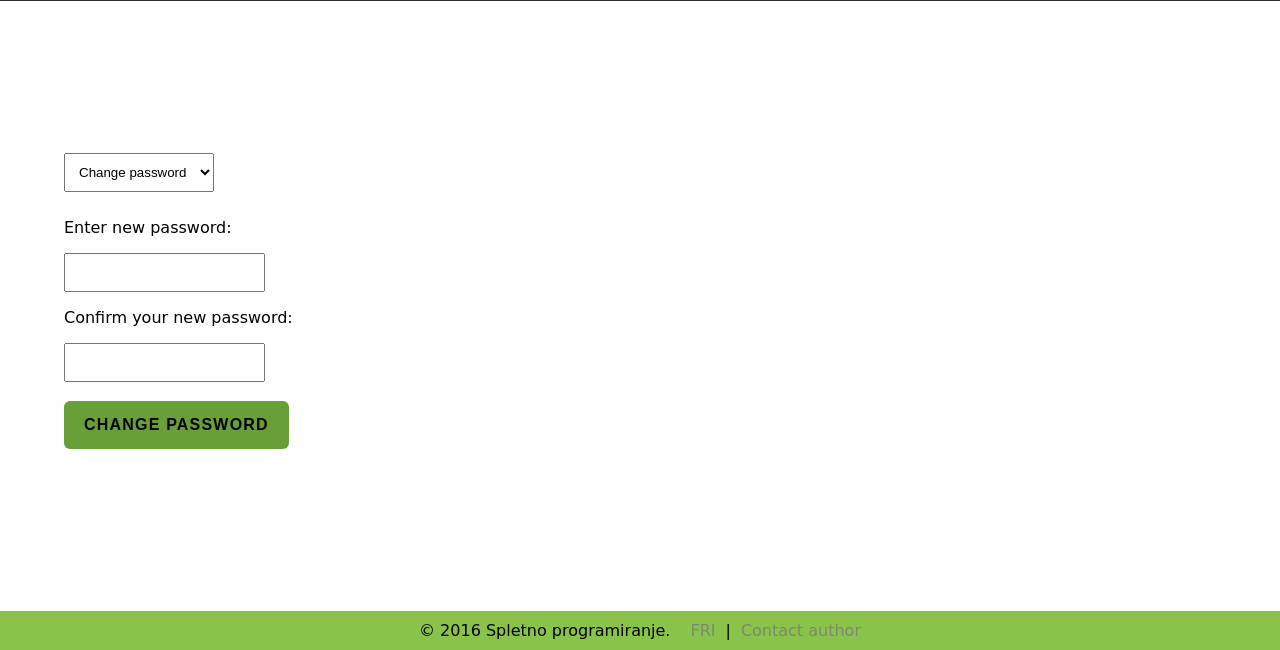
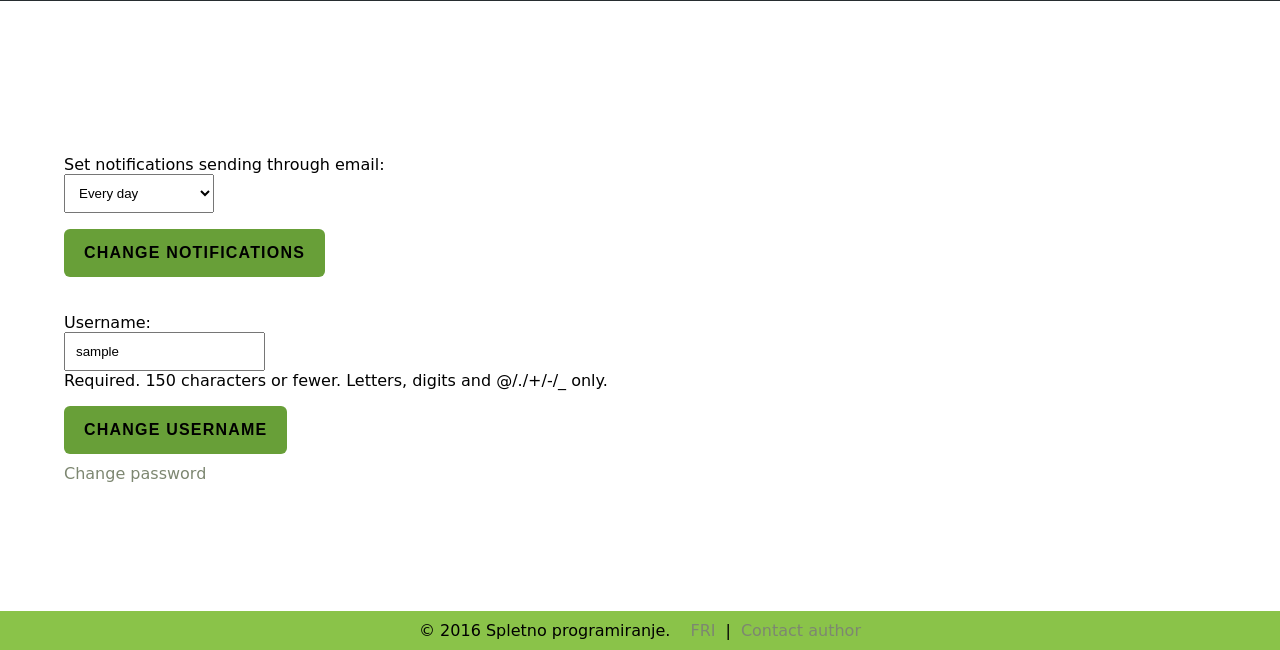
Before and after one commit to kknavs/sp-2016, a Django app: page /settings/ in a window 1280 px wide. Shown: the part 150-800 px from the top of the page. Run offline with Django 3.2, Linux system fonts and the light colour scheme; the visitor is signed in with stand-in values (Sample User, id 1); data comes from the database, SQL or seed files in the repository.

Commit message:
Added  test for  categories  (unique per user), updated settings .

```diff
--- a/src/_django_dotodo/dotodo/forms.py
+++ b/src/_django_dotodo/dotodo/forms.py
@@ -1,6 +1,6 @@
 from django import forms
 from django.contrib.auth import authenticate, login, logout
-from .models import Task, Category
+from .models import *
 
 
 class LoginForm(forms.Form):
@@ -77,3 +77,30 @@ class EditCategoryForm(forms.ModelForm):
     class Meta:
         model = Category
         exclude = ['created_date', 'updated_date', 'user']
+
+
+class EditNotificationsForm(forms.ModelForm):
+
+    def __init__(self, *args, **kwargs):
+        self.request = kwargs.pop('request', None)
+        super(EditNotificationsForm, self).__init__(*args, **kwargs)
+        self.fields['priority'].label = 'Set notifications sending through email:'
+
+    def save(self, *args, **kwargs):
+        kwargs['commit'] = False
+        obj = super(EditNotificationsForm, self).save(*args, **kwargs)
+        if self.request:
+            obj.user = self.request.user
+        obj.save()
+        return obj
+
+    class Meta:
+        model = Notifications
+        exclude = ['user']
+
+
+class EditUsernameForm(forms.ModelForm):
+
+    class Meta:
+        model = User
+        fields = ['username']
--- a/src/_django_dotodo/dotodo/models.py
+++ b/src/_django_dotodo/dotodo/models.py
@@ -3,6 +3,7 @@ from django.db import models
 from django import forms
 from django.contrib.auth.models import User
 from django.utils import timezone
+from django.db.models.signals import post_save
 
 
 # https://docs.djangoproject.com/en/1.10/ref/models/fields/#filefield
@@ -40,4 +41,21 @@ class Task(models.Model):
     created_date = models.DateTimeField(default=timezone.now)
     updated_date = models.DateTimeField(default=timezone.now)
     user = models.ForeignKey(User, on_delete=models.CASCADE)
-    category = models.OneToOneField(Category, on_delete=models.SET_NULL, blank=True, null=True)
+    category = models.ForeignKey(Category, on_delete=models.SET_NULL, blank=True, null=True)
+
+
+class Notifications(models.Model):
+    PRIORITY_CHOICES = (
+        ('1', 'Every day'),
+        ('2', 'For important task'),
+        ('3', 'No notifications'),
+    )
+    priority = models.CharField(max_length=1, choices=PRIORITY_CHOICES, default=1)
+    user = models.OneToOneField(User, on_delete=models.CASCADE, related_name='notifications')
+
+
+def create_user_notifications(sender, instance, created, **kwargs):
+    if created:
+        Notifications.objects.create(user=instance)
+
+post_save.connect(create_user_notifications, sender=User)
--- a/src/_django_dotodo/dotodo/templates/dotodo/base.html
+++ b/src/_django_dotodo/dotodo/templates/dotodo/base.html
@@ -12,8 +12,7 @@
     <link rel="icon" type="image/png" href="{% static 'dotodo/images/favicon-32x32.png' %}" sizes="32x32">
     <link rel="icon" type="image/png" href="{% static 'dotodo/images/favicon-16x16.png' %}" sizes="16x16">
     <link rel="manifest" href="{% static 'dotodo/images/manifest.json' %}">
-    {% block head %}
-    {% endblock %}
+
     <meta name="theme-color" content="#ffffff">
 
     <script type="text/javascript" src="{% static 'dotodo/js/main.js' %}" defer></script>
@@ -21,6 +20,10 @@
         DJANGO_STATIC_URL_IMAGES = "{% static 'dotodo/images'%}";
     </script>
     <script src="{% static 'dotodo/js/jquery-3.1.1.min.js' %}"></script>
+
+    {% block head %}
+    {% endblock %}
+
 </head>
 <body>
 <div id="page-wrapper">
@@ -28,7 +31,11 @@
         <header id="header" class="container">
 
             <!-- Logo -->
-            <a href="{% url 'index' %}" class="logo">
+            {% if user.is_authenticated %}
+            <a href="{% url 'home' %}" class="logo">
+                {% else %}
+                <a href="{% url 'index' %}" class="logo">
+            {% endif %}
                 <span class="logo"><img src="{% static 'dotodo/images/logo.svg' %}" alt="Logo"/></span>
             </a>
 
--- a/src/_django_dotodo/dotodo/templates/dotodo/settings.html
+++ b/src/_django_dotodo/dotodo/templates/dotodo/settings.html
@@ -3,7 +3,6 @@
 
 {% block head %}
     <title>doToDo Settings</title>
-    <script type="text/javascript" src="{% static 'dotodo/js/settings.js' %}" defer></script>
 {% endblock %}
 {% block nav_links %}
     {% include 'dotodo/nav_links/home.html' %}
@@ -11,38 +10,28 @@
 
 {% block main %}
     <section>
-            <select id="settingsChange" onchange="settingsChange()">
-                <option value="Password">Change password</option>
-                <option value="Email">Change email</option>
-                <option value="Notifications">Task notification</option>
-            </select>
-            <form id="formPassword">
-                <p class="contact"><label for="password">Enter new password:</label></p>
-                <input type="password" id="password" name="password" required=""  pattern=".{5,}" title="5 characters minimum">
-                <p class="contact"><label for="repassword">Confirm your new password:</label></p>
-                <input type="password" id="repassword" name="password" required=""  pattern=".{5,}" title="5 characters minimum">
-                <br>
-                <input class="button" name="submitPassword" id="submitPassword"  value="Change password" type="submit">
-            </form>
 
-            <form id="formEmail">
+           {% comment %} <form id="formEmail">
                 <p class="contact"><label for="email">Email:</label></p>
                 <input id="email" name="email" placeholder="example@domain.com" required="" type="email">
                 <br>
                 <input class="button" name="submitEmail" id="submitEmail"  value="Change email" type="submit">
-            </form>
+            </form>{% endcomment %}
 
-            <form id="formNotifications">
+        <form id="formNotifications" method="POST"  action="">
+            {% csrf_token %}
+            {{ edit_form.as_p }}
+            <input class="button" name="submitNotifications" id="submitNotifications"  value="Change notifications" type="submit">
+        </form>
 
-                <p class="contact"><label for="notifications">Send email with tasks:</label></p>
-                <select name="notifications" id="notifications">
-                    <option value="Day">Every day</option>
-                    <option value="Important">For important task</option>
-                    <option value="Notifications">No notifications</option>
-                </select>
+        <form id="formUsername" method="POST"  action="">
+            {% csrf_token %}
+            {{ edit_u.as_p }}
+            <input class="button" name="submitUsername" id="submitUsername"  value="Change username" type="submit">
+        </form>
 
-                <br>
-                <input class="button" name="submitNotifications" id="submitNotifications"  value="Change notifications" type="submit">
-            </form>
+        <a href="{% url 'password_change' %}" target="_blank">Change password</a>
+
+
     </section>
 {% endblock %}
--- a/src/_django_dotodo/dotodo/urls.py
+++ b/src/_django_dotodo/dotodo/urls.py
@@ -1,5 +1,6 @@
 from django.conf.urls import url
-from django.contrib.auth.views import password_reset, password_reset_done, password_reset_confirm, password_reset_complete
+from django.contrib.auth.views import password_reset, password_reset_done, password_reset_confirm,\
+    password_reset_complete, password_change_done, password_change
 
 from . import views
 
@@ -16,6 +17,10 @@ urlpatterns = [
         name='password_reset_complete'),
     url(r'^password/reset/done/$', password_reset_done, {'template_name': 'registration/auth_password_reset_done.html'},
         name='password_reset_done'),
+    url(r'^password/change/$', password_change, {'template_name': 'registration/auth_password_change_form.html'},
+        name='password_change'),
+    url(r'^password/change/done$', password_change_done, {'template_name': 'registration/auth_password_change_done.html'},
+        name='password_change_done'),
 
     # user must be logged in
     url(r'^home/', views.home, name='home'),
--- a/src/_django_dotodo/dotodo/views.py
+++ b/src/_django_dotodo/dotodo/views.py
@@ -1,11 +1,11 @@
 from django.shortcuts import render, redirect, get_object_or_404
 from django.http import HttpResponseRedirect, HttpResponseForbidden
 from django.urls import reverse
-from .forms import LoginForm, EditTaskForm, EditCategoryForm
+from .forms import *
 
 from django.contrib.auth import authenticate, login, logout
 from django.contrib.auth.decorators import login_required
-from .models import Task, Category
+from .models import Task, Category, Notifications
 # Create your views here.
 
 
@@ -104,7 +104,25 @@ def category(request, id=None):
 
 @login_required(login_url="login")
 def settings(request):
-    return render(request, 'dotodo/settings.html')
+    notifications = get_object_or_404(Notifications, user=request.user)
+    if notifications.user != request.user:
+            return HttpResponseForbidden()
+    #else:
+    # task = Task(user=request.user)
+    formU = EditUsernameForm(request.POST or None, instance=request.user)
+    form = EditNotificationsForm(request.POST or None, instance=notifications, request=request)
+    context = {}
+    if request.method == 'POST':
+        if 'submitUsername' in request.POST:
+            formU.save()
+            return HttpResponseRedirect(reverse('settings'))
+        else:
+            if form.is_valid():
+                form.save()
+                return HttpResponseRedirect(reverse('settings'))
+    context['edit_form'] = form
+    context['edit_u'] = formU
+    return render(request, 'dotodo/settings.html', context)
 
 
 @login_required(login_url="login")
```
Also changed, not shown: src/_django_dotodo/dotodo/templates/registration/auth_password_change_done.html (added, +18 -0 lines), src/_django_dotodo/dotodo/templates/registration/auth_password_change_form.html (added, +22 -0 lines), src/_django_dotodo/dotodo/test_models.py (+15 -1 lines).
